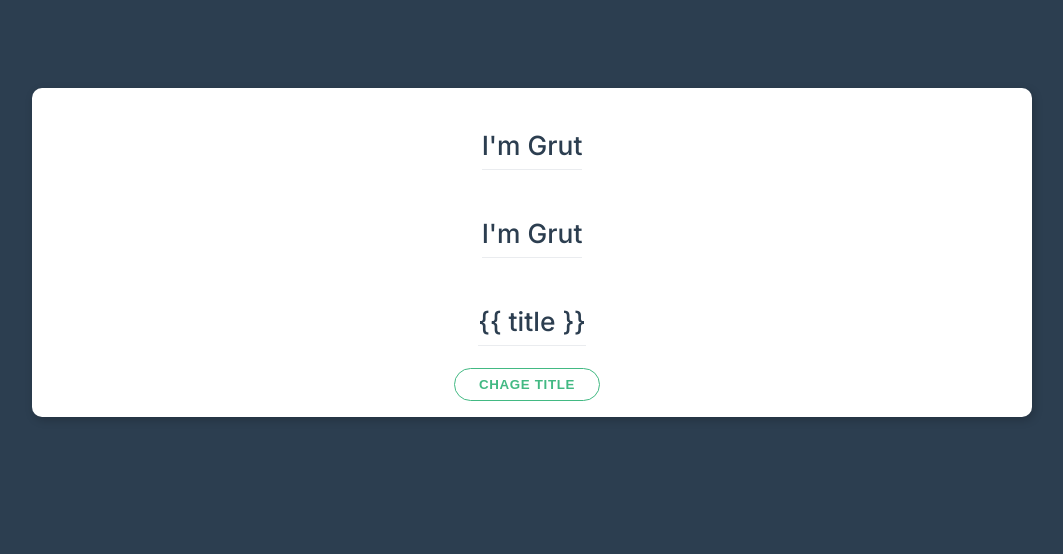
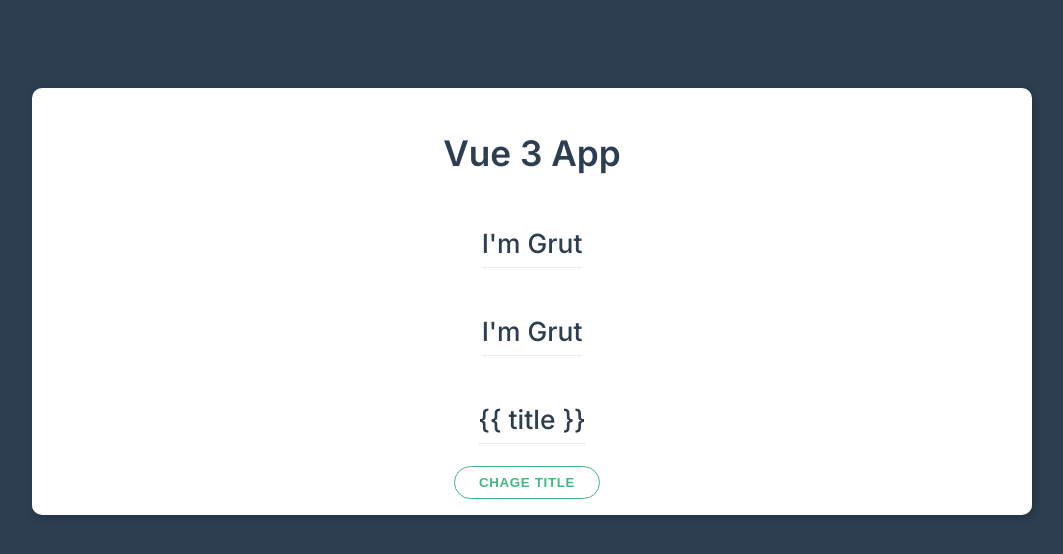
Before and after one commit to daviddubliakov/vue-features, a Vue app: page / in a window 1280 px wide. Shown: the top 554 px of the page, without its empty margins (108-1171 px from the left). Built offline with nearby package versions, Linux system fonts and the light colour scheme.

Commit message:
adds v-html example

```diff
--- a/src/App.vue
+++ b/src/App.vue
@@ -1,6 +1,7 @@
 <template>
   <div class="container pt-5">
     <div class="card center">
+      <div v-html="myHtml"></div>
       <h2 v-text="title"></h2>
       <h2 v-once>{{ title }}</h2>
       <h2 v-pre>{{ title }}</h2>
@@ -13,6 +14,7 @@
 export default {
   name: "App",
   data: () => ({
+    myHtml: "<h1>Vue 3 App</h1>",
     title: "I'm Grut",
   }),
 };
```
